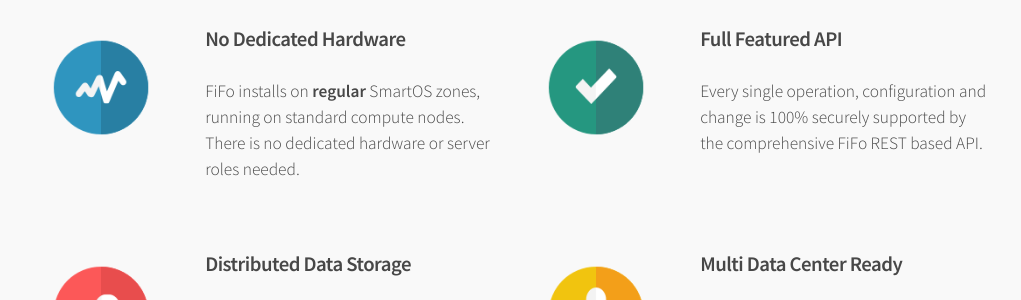
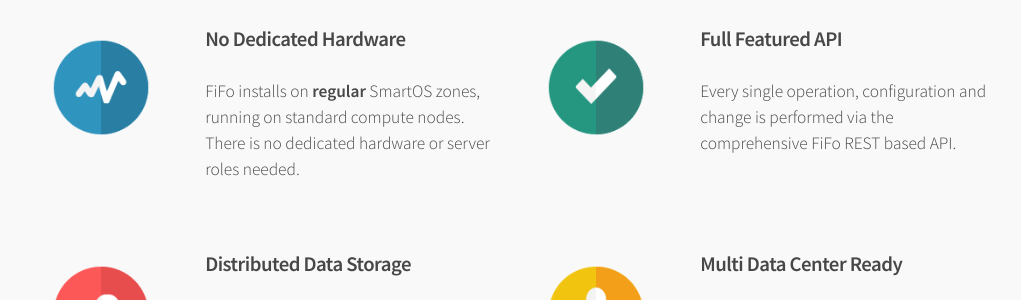
Before and after one commit to project-fifo/project-fifo.github.io, a Jekyll site: the page built from index.html, in a window 1280 px wide and 900 px high, scrolled down 895 px. Shown: the part 180-480 px from the top of the window, without its empty margins (129-1150 px from the left). Built offline with Jekyll 4.4.1, drawn with Linux system fonts in a browser that asks for light colours.

Commit message:
changed api copy

```diff
--- a/index.html
+++ b/index.html
@@ -56,7 +56,7 @@
           <a href="https://api.project-fifo.net" class="image left"><img src="images/api.png" alt="" /></a>
           <div class="inner">
             <h3>Full Featured API</h3>
-            <p>Every single operation, configuration and change is 100% securely supported by the comprehensive FiFo REST based API.</p>
+            <p>Every single operation, configuration and change is performed via the comprehensive FiFo REST based API.</p>
           </div>
         </div>
       </section>
```
